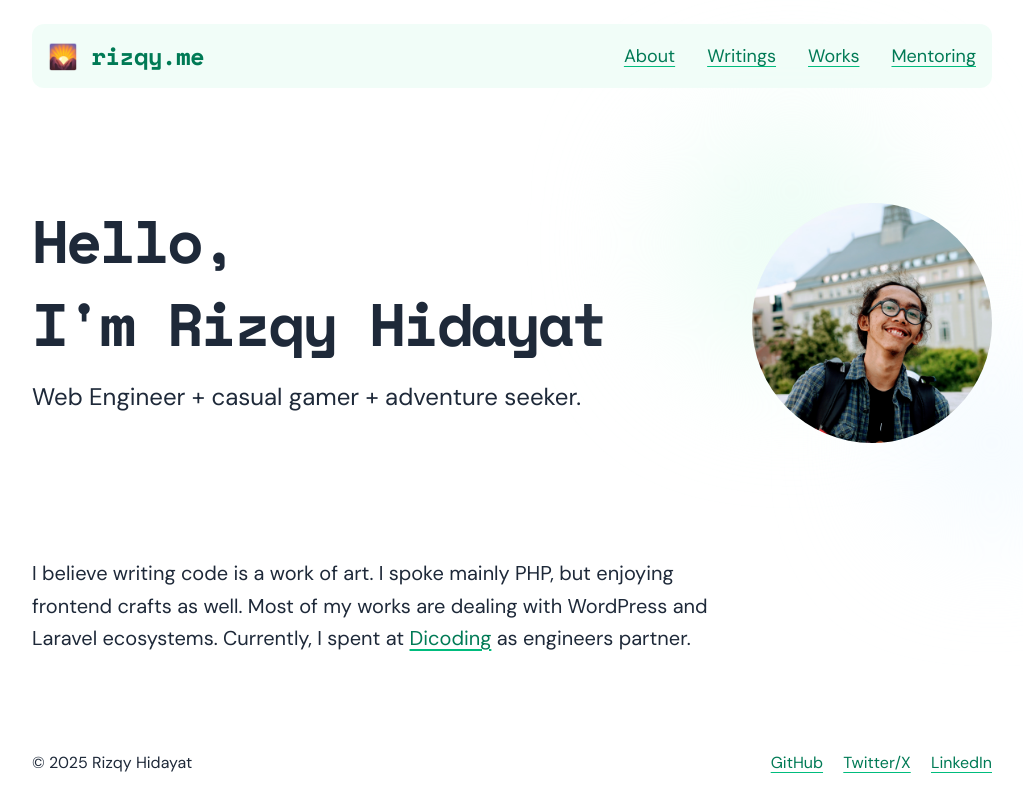
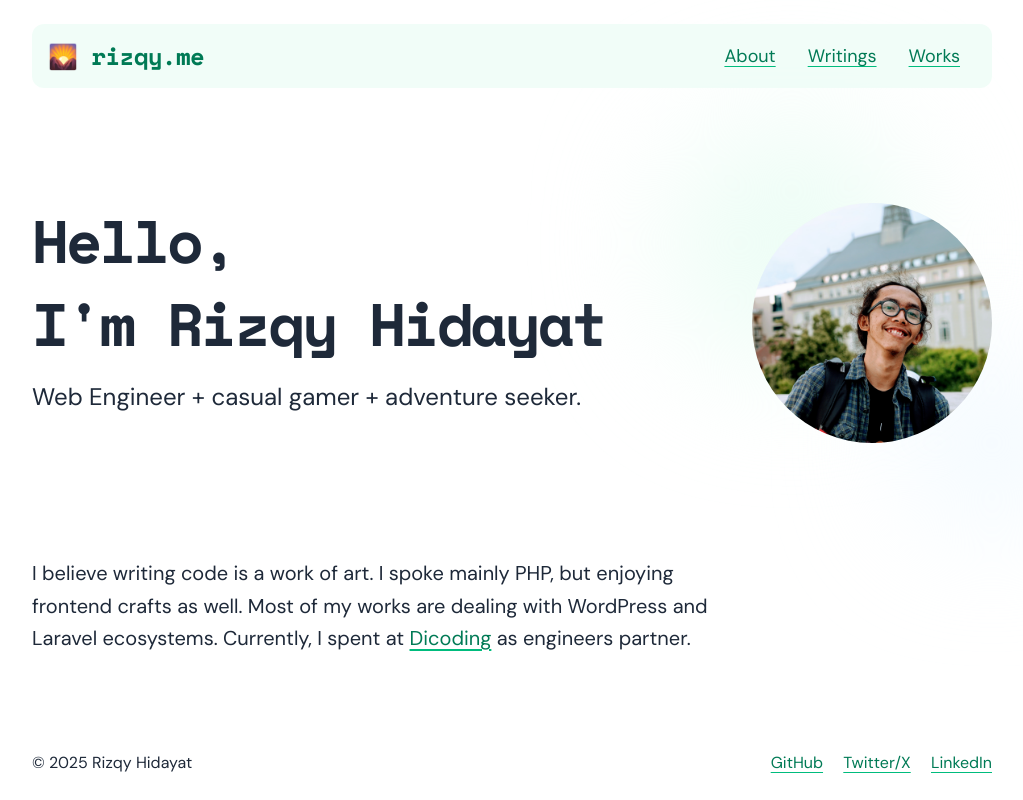
Before and after one commit to rizqyhi/rizqy.me, an Astro site: page / in a window 1280 px wide. Shown: the whole page, without its empty margins (128-1151 px from the left). Built offline with nearby package versions, Linux system fonts and the light colour scheme; Astro itself is replaced by a stand-in of ours.

Commit message:
feat: hide mentoring for now

```diff
--- a/src/components/Nav.astro
+++ b/src/components/Nav.astro
@@ -10,6 +10,6 @@
     <a href="/about" class="text-lg mr-4 md:mx-4">About</a>
     <a href="/writings" class="text-lg mr-4 md:mx-4">Writings</a>
     <a href="/works" class="text-lg mr-4 md:mx-4">Works</a>
-    <a href="/mentoring" class="text-lg mr-4 md:mx-4 md:mr-0">Mentoring</a>
+    <!-- <a href="/mentoring" class="text-lg mr-4 md:mx-4 md:mr-0">Mentoring</a> -->
   </div>
 </nav>
```
